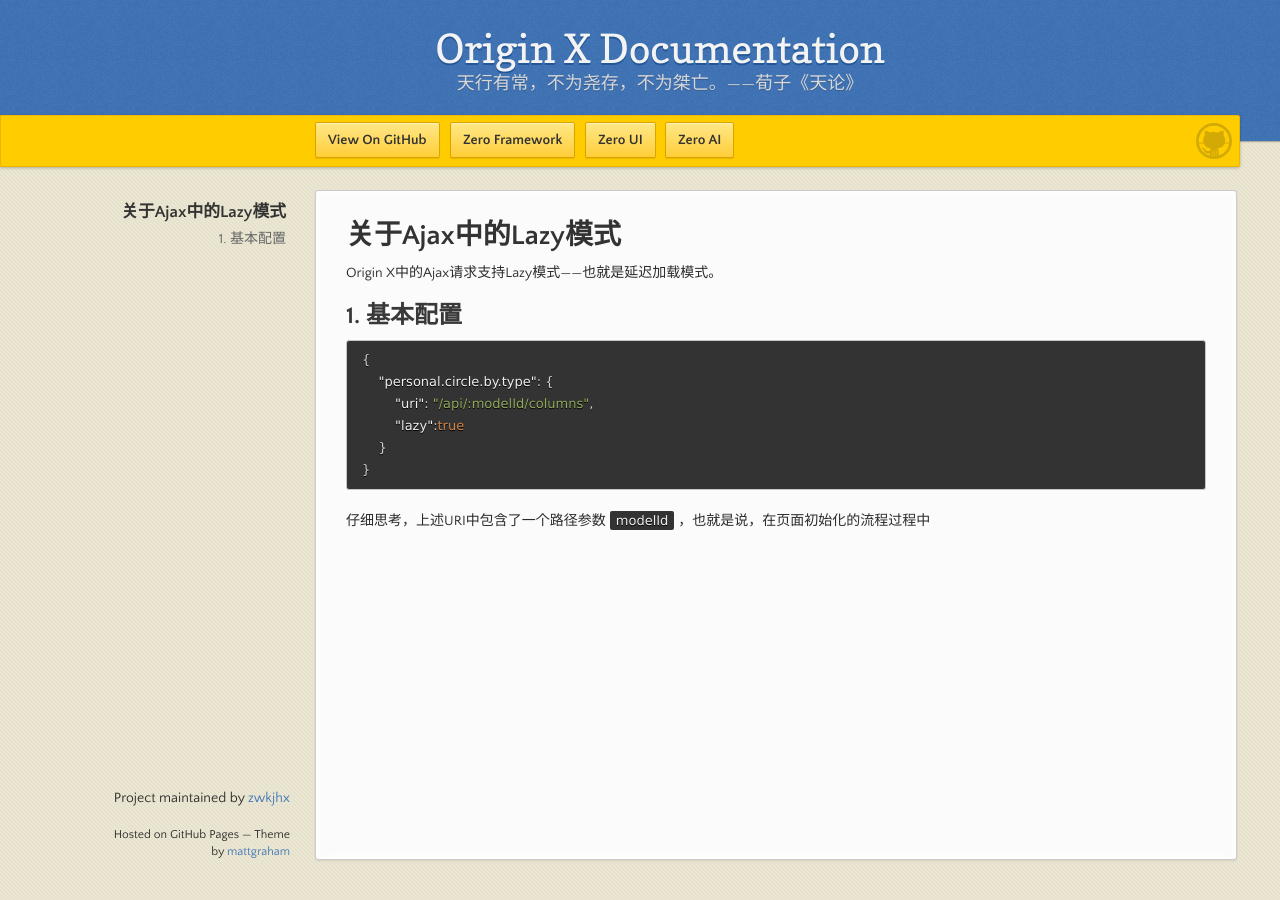
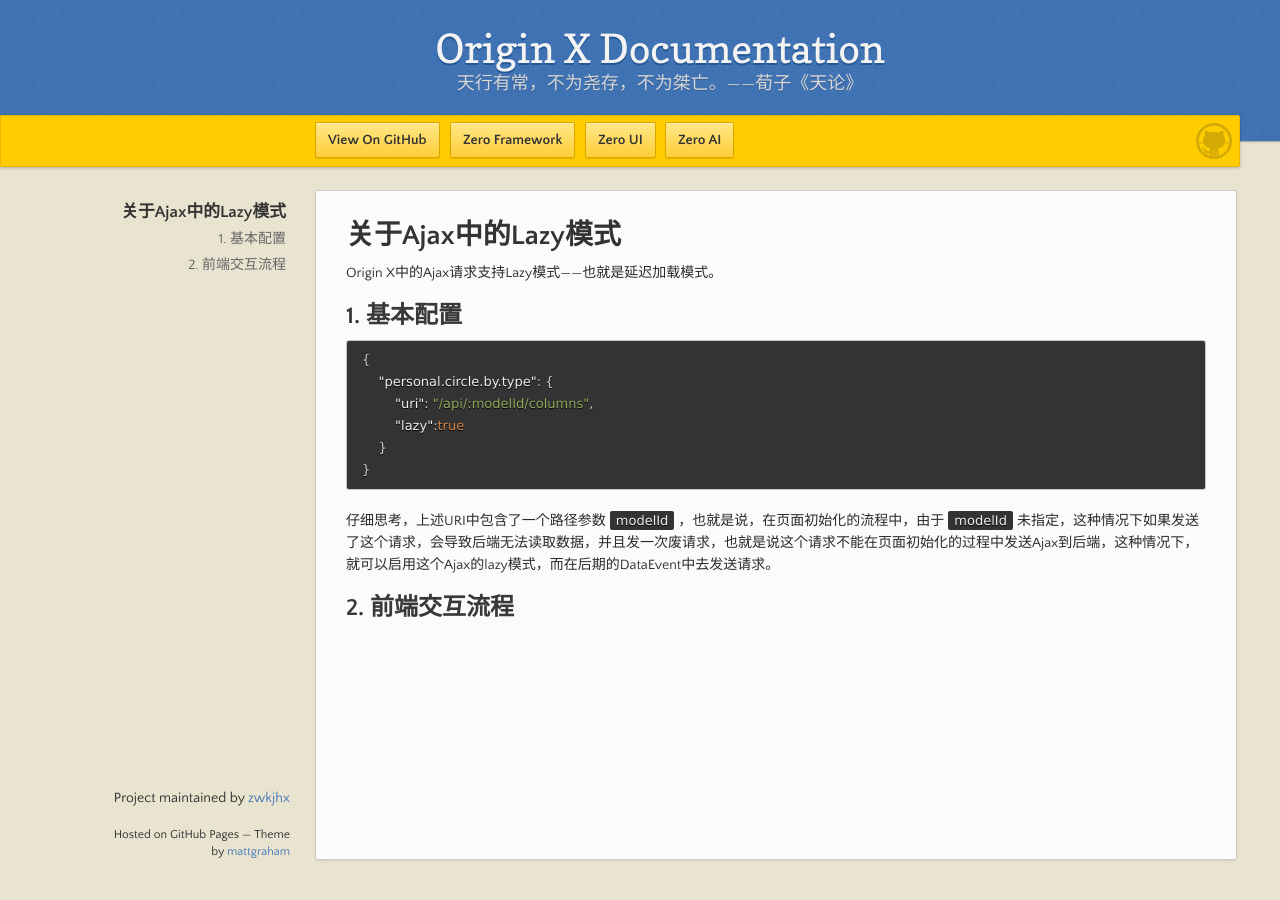
Before and after one commit to zwkjhx/ox-doc, a Jekyll site: the page built from specification/3-origin-xgui-fan/spo-008-guan-yu-ajax-zhong-de-lazy-mo-shi.md, in a window 1280 px wide. Built offline with Jekyll 4.4.1, drawn with Linux system fonts in a browser that asks for light colours; our own code applies the rules of GitHub Pages for plain Markdown files.

Commit message:
Updates specification/3-origin-xgui-fan/spo-008-guan-yu-ajax-zhong-de-lazy-mo-shi.md
Auto commit by GitBook Editor

````diff
--- a/specification/3-origin-xgui-fan/spo-008-guan-yu-ajax-zhong-de-lazy-mo-shi.md
+++ b/specification/3-origin-xgui-fan/spo-008-guan-yu-ajax-zhong-de-lazy-mo-shi.md
@@ -13,4 +13,6 @@
 }
 ```
 
-仔细思考，上述URI中包含了一个路径参数`modelId`，也就是说，在页面初始化的流程过程中
+仔细思考，上述URI中包含了一个路径参数`modelId`，也就是说，在页面初始化的流程中，由于`modelId`未指定，这种情况下如果发送了这个请求，会导致后端无法读取数据，并且发一次废请求，也就是说这个请求不能在页面初始化的过程中发送Ajax到后端，这种情况下，就可以启用这个Ajax的lazy模式，而在后期的DataEvent中去发送请求。
+
+## 2. 前端交互流程
````
